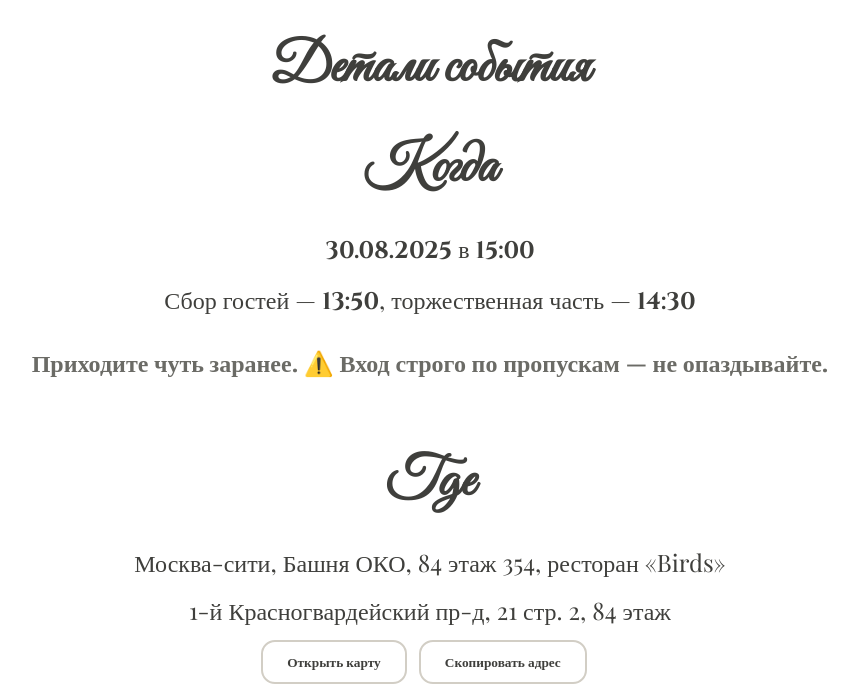
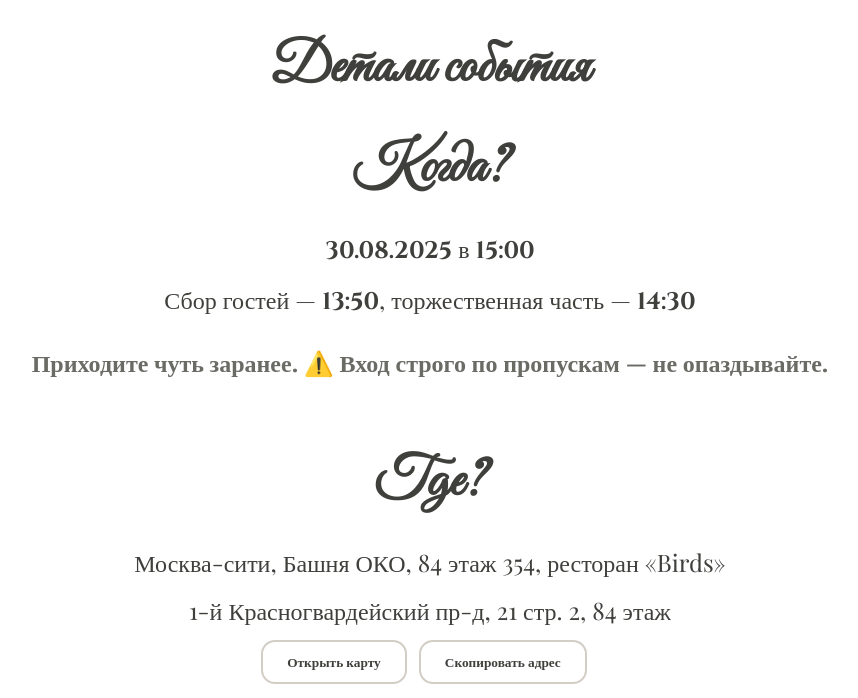
Before and after one commit to CrabopuluS/wedding_day, a plain HTML site: page index.html in a window 1280 px wide. Shown: the part 1880-2578 px from the top of the page, without its empty margins (210-1068 px from the left). Drawn offline with nearby package versions, Linux system fonts and the light colour scheme; no server answers.

Commit message:
Update index.html

```diff
--- a/index.html
+++ b/index.html
@@ -139,7 +139,7 @@
         <h2 class="section-title">Детали события</h2>
         <div class="grid">
           <article class="details-card" aria-labelledby="whenTitle">
-            <h3 id="whenTitle">Когда</h3>
+            <h3 id="whenTitle">Когда?</h3>
             <p><strong id="dateText"></strong> в <strong id="mainTime"></strong></p>
             <p>Сбор гостей — <strong id="startTime"></strong>, торжественная часть — <strong id="ceremonyTime"></strong>
             </p>
@@ -147,7 +147,7 @@
           </article>
 
           <article class="details-card" aria-labelledby="whereTitle">
-            <h3 id="whereTitle">Где</h3>
+            <h3 id="whereTitle">Где?</h3>
             <p id="venueName"></p>
             <p id="venueAddr"></p>
             <div class="address-actions">
@@ -199,11 +199,11 @@
     <section id="wishlist">
       <div class="container">
         <h2 class="section-title">Виш‑лист</h2>
+        <p class="section-note">«Лучший подарок — это вы. Но если вам захочется добавить к этому конверт или
+          сюрприз — мы не станем сопротивляться».</p>
         <p class="section-note">Если вы собираетесь сделать подарок, но не знаете что и как, то мы подобрали список
            возможных подарков, чтобы облегчить вам жизнь. Подарок можно забронировать, чтобы не было проблемы с тем, что
            кто-то решит подарить тоже самое.</p>
-          <p class="section-note">«Лучший подарок — это вы. Но если вам захочется добавить к этому конверт или
-            сюрприз — мы не станем сопротивляться».</p>
          <div id="wishError" class="banner hidden">Сервер недоступен, статусы могут быть неточны</div>
          <div class="filters">
            <label class="filter-option">
```
